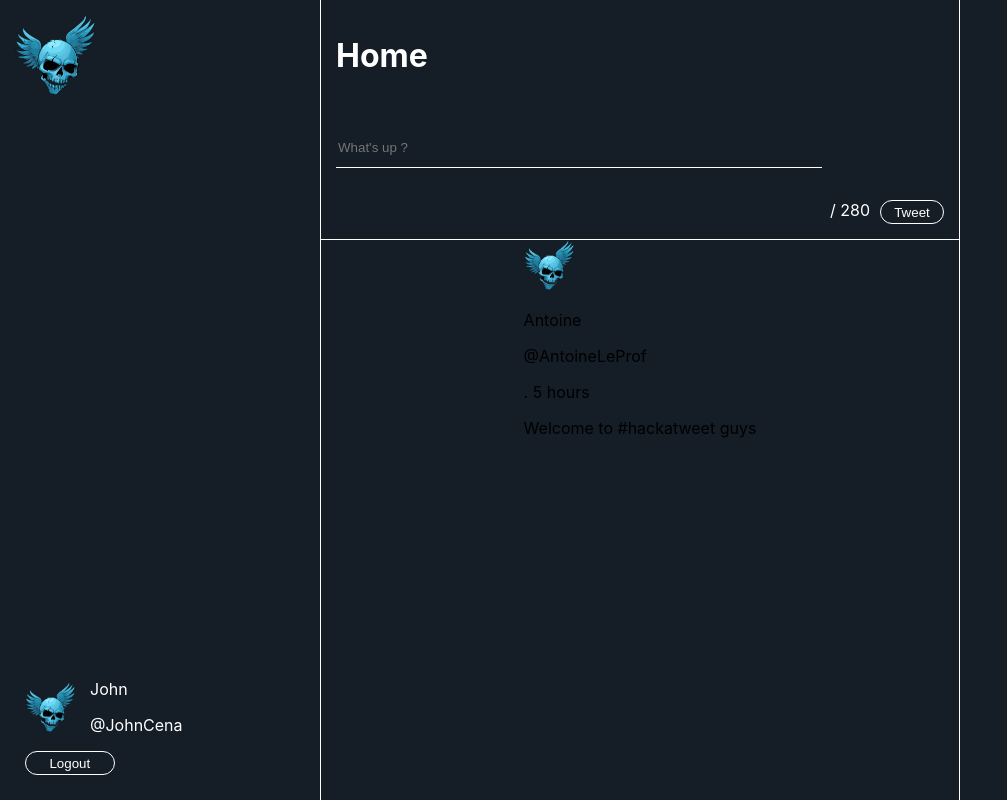
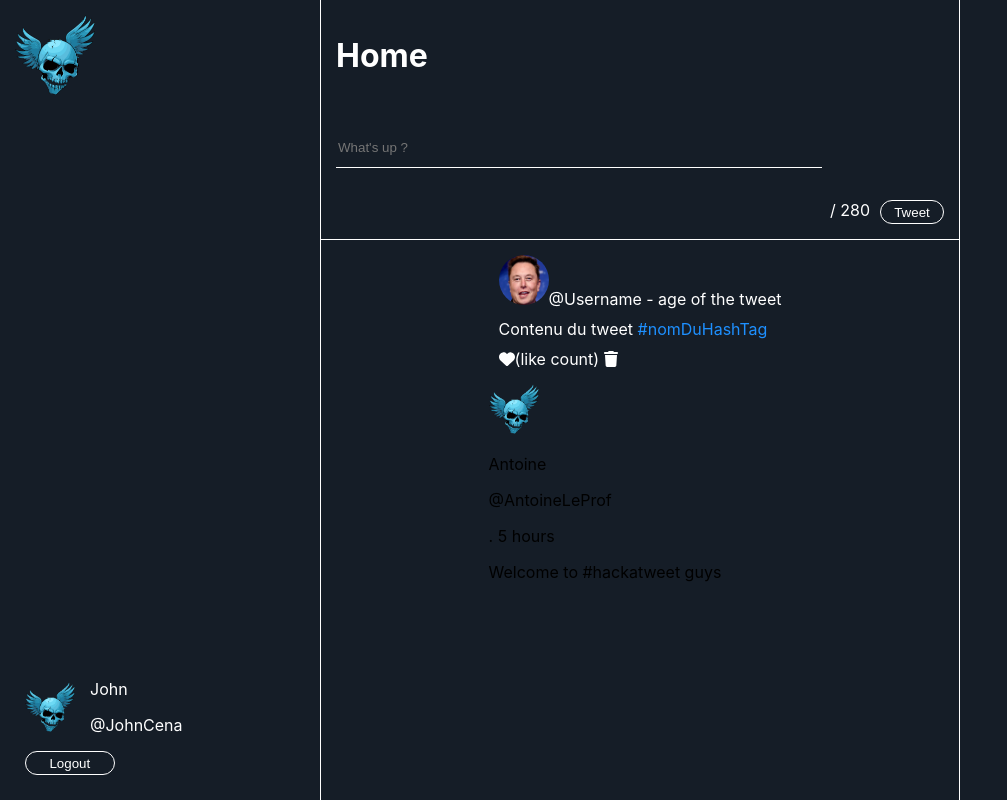
Before and after one commit to Safefaith/Hackatweet-frontend, a Next.js app: page /home in a window 1280 px wide. Shown: the whole page, without its empty margins (0-1007 px from the left). Built offline with nearby package versions, Linux system fonts and the light colour scheme.

Commit message:
WIP sur les tweets

```diff
--- a/components/Home.js
+++ b/components/Home.js
@@ -1,6 +1,7 @@
 import styles from "../styles/Home.module.css";
 import Image from "next/image";
 import { useState } from "react";
+import Tweet from './Tweet';
 
 function Home() {
   return (
@@ -34,6 +35,7 @@ function Home() {
             </div>
           </div>
           <div className={styles.tweetSection}>
+            <Tweet/>
             <div>
               <div>
                 <Image src="/logo.png" alt="Logo" width={50} height={50} />
--- a/components/Login.js
+++ b/components/Login.js
@@ -1,6 +1,5 @@
 import styles from "../styles/Login.module.css";
 import Image from "next/image";
-import { useState } from "react";
 import ModalSignUp from "./Signup";
 import Link from "next/link";
 
--- /dev/null
+++ b/components/Tweet.js
@@ -0,0 +1,30 @@
+import styles from '../styles/Tweet.module.css';
+import Image from "next/image";
+import { FontAwesomeIcon } from '@fortawesome/react-fontawesome';
+import { faHeart, faTrash } from '@fortawesome/free-solid-svg-icons';
+
+
+
+function Tweet(props) {
+
+  return (
+    <div className={styles.tweetContainer}>
+        <div className={styles.tweetLine}>
+            <Image src='/elonmusk.png' alt='profile image' width={50} height={50} style={{borderRadius: '100%'}}/>
+            <span>@Username</span>
+            <span> - age of the tweet</span>
+        </div>
+        <div className={styles.tweetLine}>
+            Contenu du tweet <span className={styles.hashtag}>#nomDuHashTag</span>
+        </div>
+        <div className={styles.tweetLine}>
+            <FontAwesomeIcon icon={faHeart}/>
+            <span>(like count) </span>
+            <FontAwesomeIcon icon={faTrash}/>
+        </div>
+
+    </div>
+  );
+}
+
+export default Tweet;
--- a/package.json
+++ b/package.json
@@ -9,6 +9,9 @@
     "lint": "next lint"
   },
   "dependencies": {
+    "@fortawesome/fontawesome-svg-core": "^6.7.2",
+    "@fortawesome/free-solid-svg-icons": "^6.7.2",
+    "@fortawesome/react-fontawesome": "^0.2.2",
     "@reduxjs/toolkit": "^2.6.1",
     "next": "12.1.6",
     "react": "18.1.0",
--- /dev/null
+++ b/styles/Tweet.module.css
@@ -0,0 +1,16 @@
+.tweetContainer{
+    color: white;
+    display: flex;
+    flex-direction: column;
+    justify-content: space-between;
+    align-items: left;
+    padding: 10px;
+}
+
+.tweetLine{
+    margin: 5px 0;
+}
+
+.hashtag{
+    color:dodgerblue;
+}
```
Also changed, not shown: public/elonmusk.PNG (added), 1 other file (tests, documents, lock files or other folders).
